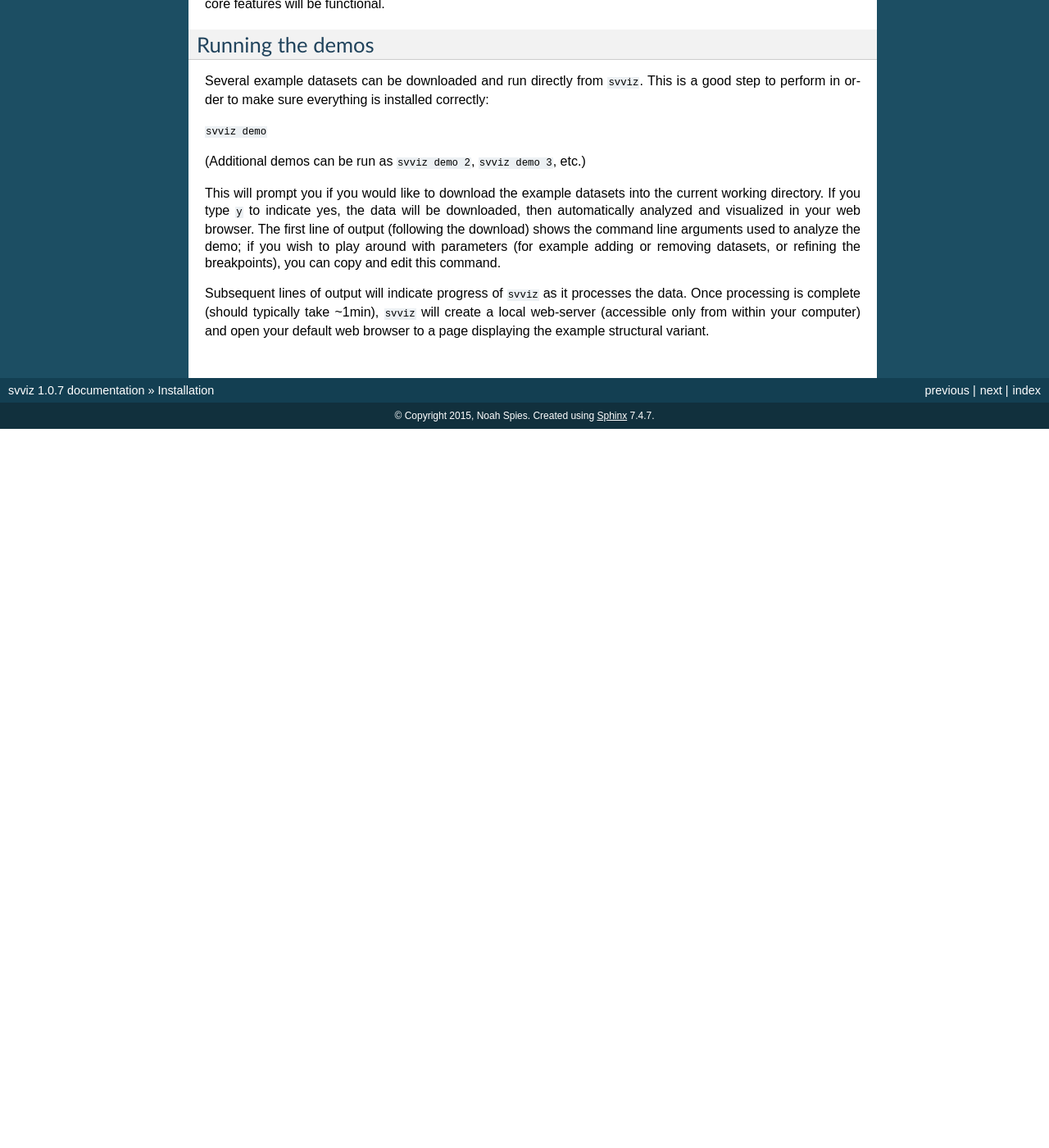
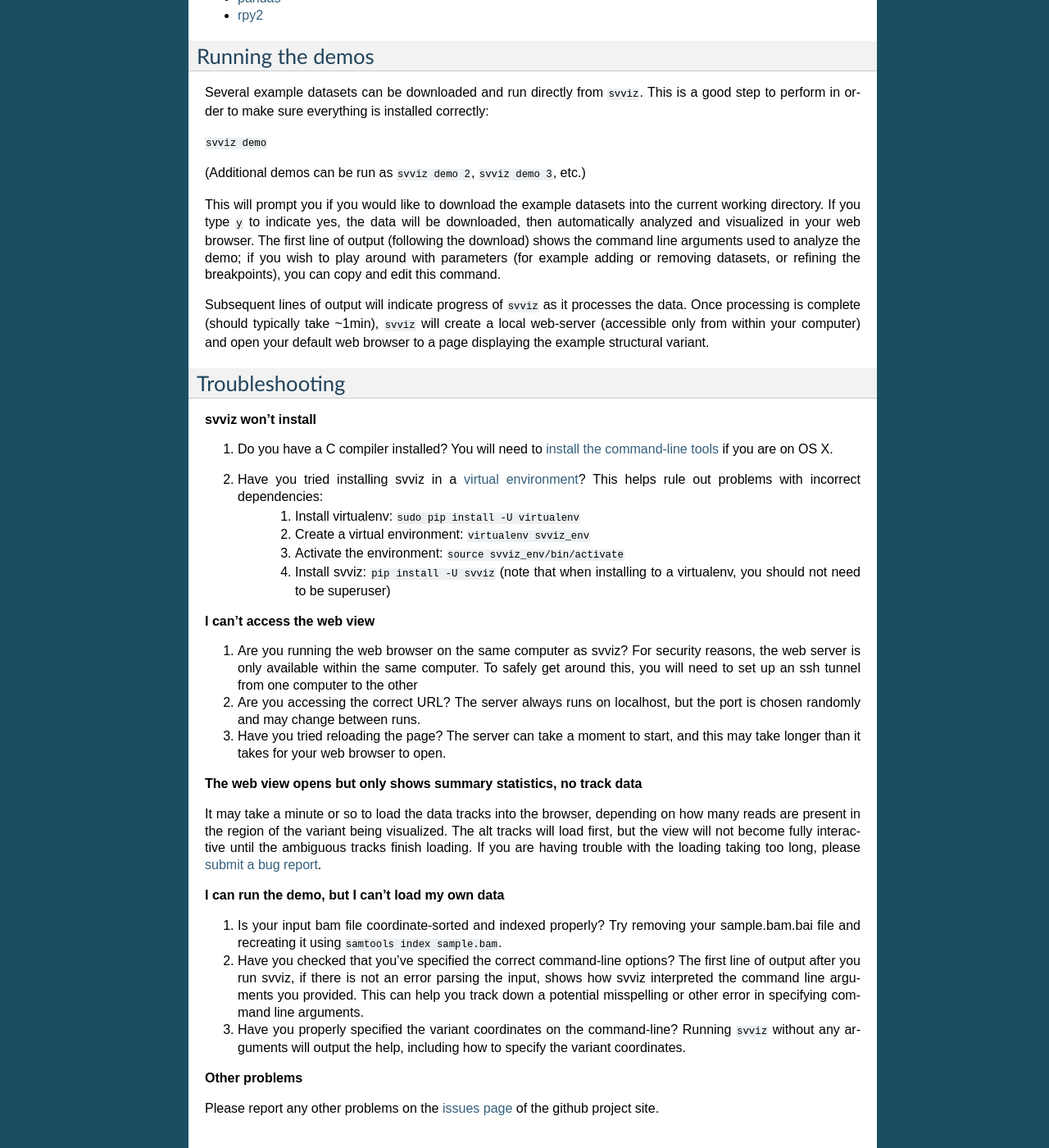
Before and after one commit to svviz/svviz, a Sphinx documentation site: the page built from docs/install.rst, in a window 1280 px wide and 1400 px high, scrolled down 606 px. Shown: the whole window at 82% size. Built offline with Sphinx 7.4.7, drawn with Linux system fonts in a browser that asks for light colours; before the commit the page ends 1129 px from its top, so only the background shows below that; some of the changed text lies outside the part shown.

Commit message:
documentation updates

```diff
--- a/docs/install.rst
+++ b/docs/install.rst
@@ -9,16 +9,21 @@ If that command gives a permissions error, you can try adding ``sudo`` to the be
 
 ``svviz`` requires several python packages in order to run properly. During a normal installation, these packages should be installed automatically:
 
-- flask
-- joblib
-- numpy
-- pyfaidx
-- pysam
-- requests
+- `flask <http://flask.pocoo.org>`_
+- `joblib <https://github.com/joblib/joblib>`_
+- `numpy <http://www.numpy.org>`_
+- `pyfaidx <https://github.com/mdshw5/pyfaidx>`_
+- `pysam <http://pysam.readthedocs.org/>`_
+- `requests <http://docs.python-requests.org/en/latest/>`_
 
-In order to export the visualizations into PDF or PNG format, you will need to install libRsvg. On the Mac, first install and update `homebrew <http://brew.sh>`_ and then run ``brew install librsvg``; on linux (ubuntu and similar), you can run ``sudo apt-get install librsvg2-dev``.
+In order to export the visualizations into PDF or PNG format, you will need to install `libRsvg <https://wiki.gnome.org/action/show/Projects/LibRsvg>`_. On the Mac, first install and update `homebrew <http://brew.sh>`_ and then run ``brew install librsvg``; on linux (ubuntu and similar), you can run ``sudo apt-get install librsvg2-dev``.
 
-Finally, some optional graphs are produced using the python `rpy2 <https://bitbucket.org/rpy2/rpy2>`_ package, which can be installed by typing ``sudo pip install rpy2``, assuming `R <http://www.r-project.org>`_ is installed. If rpy2 is not installed, these graphs will not be produced, but all core features will be functional.
+Finally, some optional functionality is provided by the following python packages:
+
+- `pandas <http://pandas.pydata.org>`_
+- `rpy2 <https://bitbucket.org/rpy2/rpy2>`_
+
+
 
 Running the demos
 -----------------
@@ -32,3 +37,36 @@ Several example datasets can be downloaded and run directly from ``svviz``. This
 This will prompt you if you would like to download the example datasets into the current working directory. If you type ``y`` to indicate yes, the data will be downloaded, then automatically analyzed and visualized in your web browser. The first line of output (following the download) shows the command line arguments used to analyze the demo; if you wish to play around with parameters (for example adding or removing datasets, or refining the breakpoints), you can copy and edit this command.
 
 Subsequent lines of output will indicate progress of ``svviz`` as it processes the data. Once processing is complete (should typically take ~1min), ``svviz`` will create a local web-server (accessible only from within your computer) and open your default web browser to a page displaying the example structural variant.
+
+
+Troubleshooting
+---------------
+
+**svviz won't install**
+
+1. Do you have a C compiler installed? You will need to `install the command-line tools <http://osxdaily.com/2014/02/12/install-command-line-tools-mac-os-x/>`_ if you are on OS X.
+2. Have you tried installing svviz in a `virtual environment <http://docs.python-guide.org/en/latest/dev/virtualenvs/>`_? This helps rule out problems with incorrect dependencies:
+    1. Install virtualenv: ``sudo pip install -U virtualenv``
+    2. Create a virtual environment: ``virtualenv svviz_env``
+    3. Activate the environment: ``source svviz_env/bin/activate``
+    4. Install svviz: ``pip install -U svviz`` (note that when installing to a virtualenv, you should not need to be superuser)
+
+**I can't access the web view**
+
+1. Are you running the web browser on the same computer as svviz? For security reasons, the web server is only available within the same computer. To safely get around this, you will need to set up an ssh tunnel from one computer to the other
+2. Are you accessing the correct URL? The server always runs on localhost, but the port is chosen randomly and may change between runs.
+3. Have you tried reloading the page? The server can take a moment to start, and this may take longer than it takes for your web browser to open.
+
+**The web view opens but only shows summary statistics, no track data**
+
+It may take a minute or so to load the data tracks into the browser, depending on how many reads are present in the region of the variant being visualized. The alt tracks will load first, but the view will not become fully interactive until the ambiguous tracks finish loading. If you are having trouble with the loading taking too long, please `submit a bug report <https://github.com/svviz/svviz/issues>`_.
+
+**I can run the demo, but I can't load my own data**
+
+1. Is your input bam file coordinate-sorted and indexed properly? Try removing your sample.bam.bai file and recreating it using ``samtools index sample.bam``.
+2. Have you checked that you've specified the correct command-line options? The first line of output after you run svviz, if there is not an error parsing the input, shows how svviz interpreted the command line arguments you provided. This can help you track down a potential misspelling or other error in specifying command line arguments.
+3. Have you properly specified the variant coordinates on the command-line? Running ``svviz`` without any arguments will output the help, including how to specify the variant coordinates.
+
+**Other problems**
+
+Please report any other problems on the `issues page <https://github.com/svviz/svviz/issues>`_ of the github project site.
```
